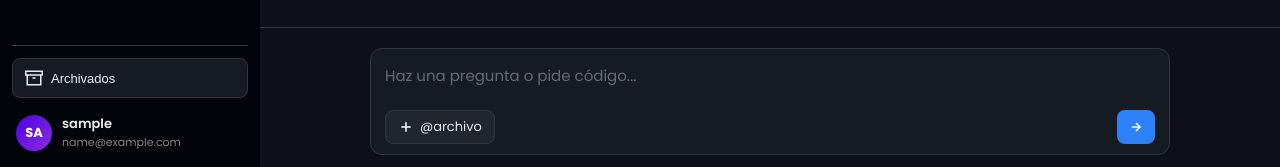
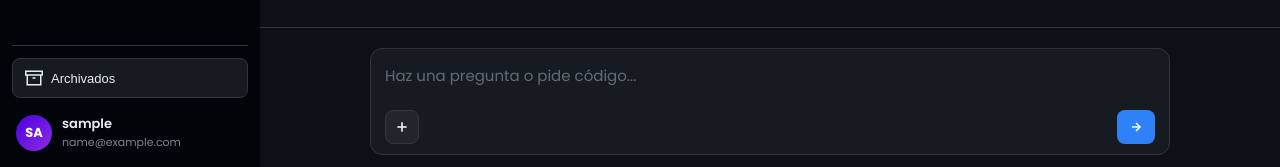
Before and after one commit to Andres-007/local-ai, a Flask app: page /chat in a window 1280 px wide. Shown: the part 633-800 px from the top of the page. Run offline with Flask 3, Linux system fonts and the light colour scheme; the visitor is signed in with stand-in values (Sample User, id 1); some libraries are stand-ins or nearby versions.

Commit message:
delete +

```diff
--- a/web/static/style.css
+++ b/web/static/style.css
@@ -367,19 +367,18 @@ body { font-family: "Poppins", -apple-system, BlinkMacSystemFont, "Segoe UI", He
 }
 .file-input { display: none; }
 .file-upload-btn {
-    padding: 0.6rem 1.2rem;
+    padding: 0.6rem;
     background: var(--bg-tertiary);
     border: 1px solid var(--border);
     border-radius: 0.8rem;
     cursor: pointer;
     display: inline-flex;
     align-items: center;
-    gap: 0.6rem;
+    justify-content: center;
     color: var(--text-primary);
-    font-size: 1.3rem;
-    font-weight: 400;
     transition: background var(--duration-fast), border-color var(--duration-fast), transform var(--duration-fast);
     height: 3.4rem;
+    width: 3.4rem;
 }
 .file-upload-btn:hover {
     background: var(--bg-primary);
--- a/web/templates/index.html
+++ b/web/templates/index.html
@@ -69,7 +69,6 @@
                     <div class="input-actions-left">
                         <label for="file-input" class="file-upload-btn" title="Adjuntar archivo">
                             <svg width="16" height="16" viewBox="0 0 24 24" fill="none" stroke="currentColor" stroke-width="2.5"><line x1="12" y1="5" x2="12" y2="19"></line><line x1="5" y1="12" x2="19" y2="12"></line></svg>
-                            <span>@archivo</span>
                         </label>
                         <input type="file" id="file-input" class="file-input" accept=".txt,.md,.mdx,.py,.js,.ts,.jsx,.tsx,.html,.htm,.css,.scss,.sass,.less,.json,.yaml,.yml,.xml,.toml,.pdf,.csv,.sql,.sh,.bat,.ps1,.env,.gitignore,.dockerfile,.graphql,.prisma,.java,.c,.cpp,.h,.cs,.go,.rs,.php,.rb,.swift,.kt,.vue,.svelte,.dart,.lua,.r,.proto,.log,.rst,.tex" title="Código, texto, PDF" />
                     </div>
```
